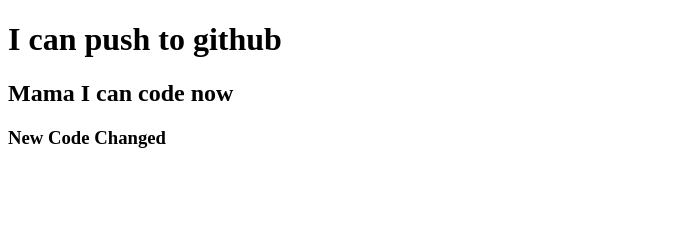
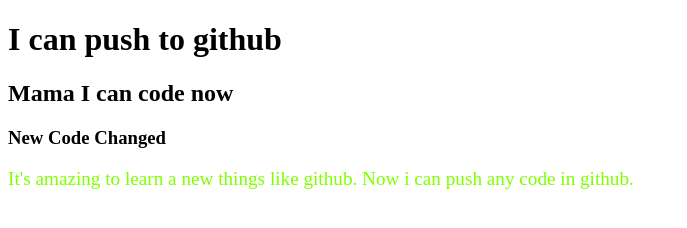
Before and after one commit to RimonNath/my-second-demo-repo, a plain HTML site: page index.html in a window 1280 px wide. Shown: the whole page, without its empty margins (0-687 px from the left). Drawn offline with Linux system fonts and the light colour scheme.

Commit message:
Again new code

```diff
--- a/index.html
+++ b/index.html
@@ -4,11 +4,15 @@
     <meta charset="UTF-8">
     <meta http-equiv="X-UA-Compatible" content="IE=edge">
     <meta name="viewport" content="width=device-width, initial-scale=1.0">
+
     <title>My Second Github Demo Repo</title>
+    <link rel="stylesheet" href="style.css">
 </head>
 <body>
     <h1>I can push to github</h1>
     <h2>Mama I can code now</h2>
     <h3>New Code Changed</h3>
+
+    <p>It's amazing to learn  a new things like github. Now i can push any code in github.</p>
 </body>
 </html>
--- /dev/null
+++ b/style.css
@@ -0,0 +1,6 @@
+p{
+    color: chartreuse;
+    font-size: larger;
+
+
+}
```
